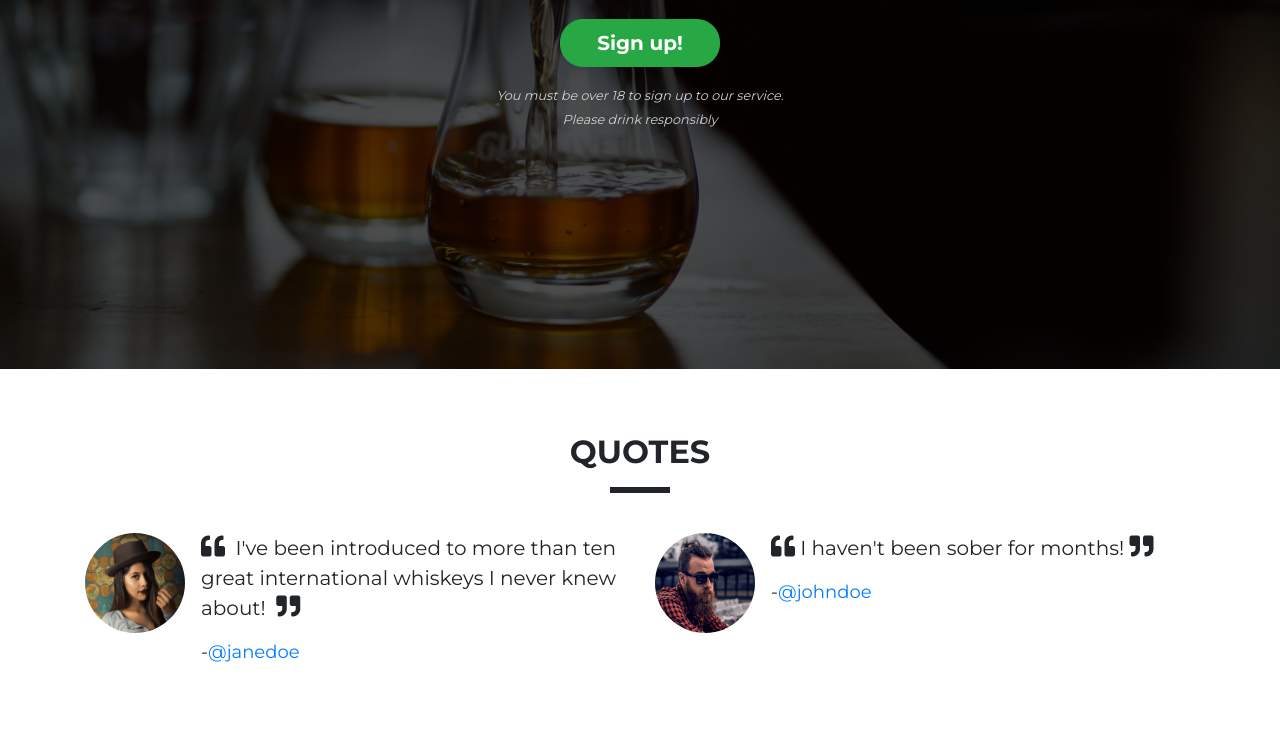
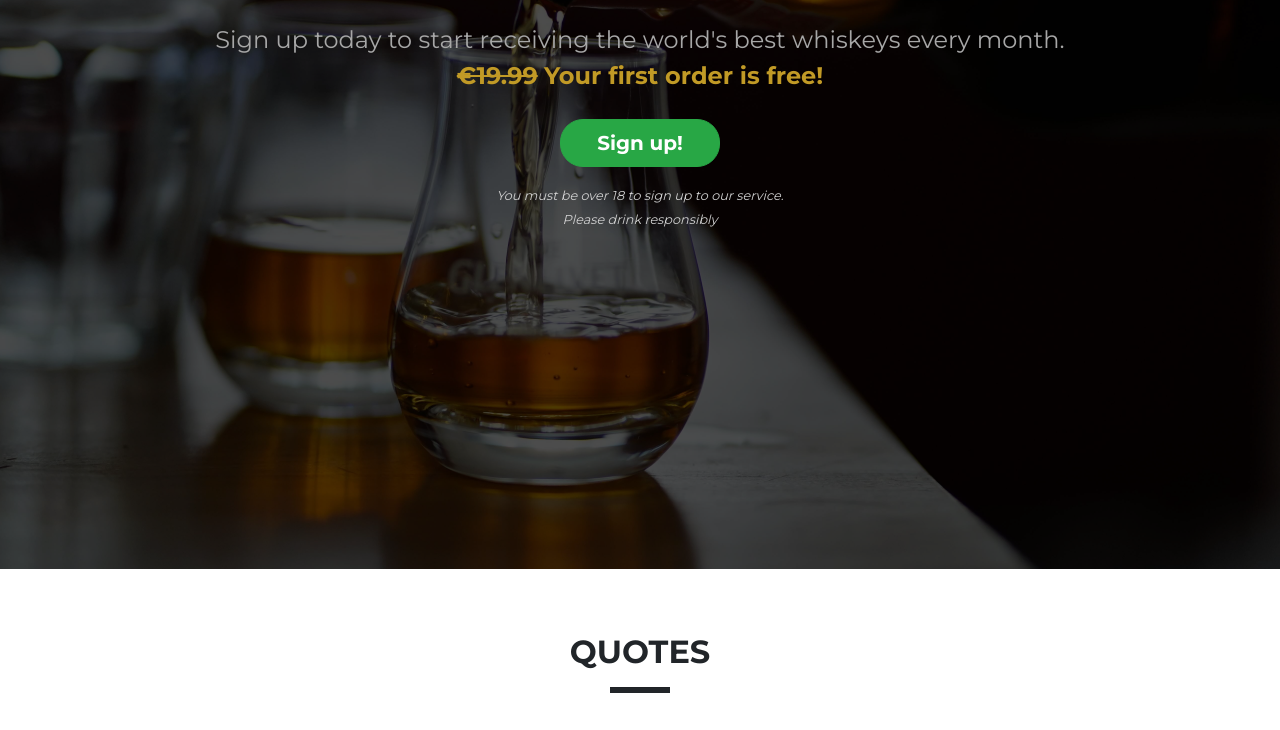
Before and after one commit to loosenthedark/CI_bootstrap-4, a plain HTML site: page index.html in a window 1280 px wide. Shown: the part 533-1263 px from the top of the page. Drawn offline with nearby package versions, Linux system fonts and the light colour scheme.

Commit message:
more minor final edits

```diff
--- a/assets/css/style.css
+++ b/assets/css/style.css
@@ -11,7 +11,7 @@ h2 {
 
 .callout-container {
   height: 100vh;
-  min-height: 700px;
+  min-height: 1000px;
   background: url(../img/whiskey-drop-callout-bg.jpg) center center/cover
     no-repeat;
   display: flex;
```
